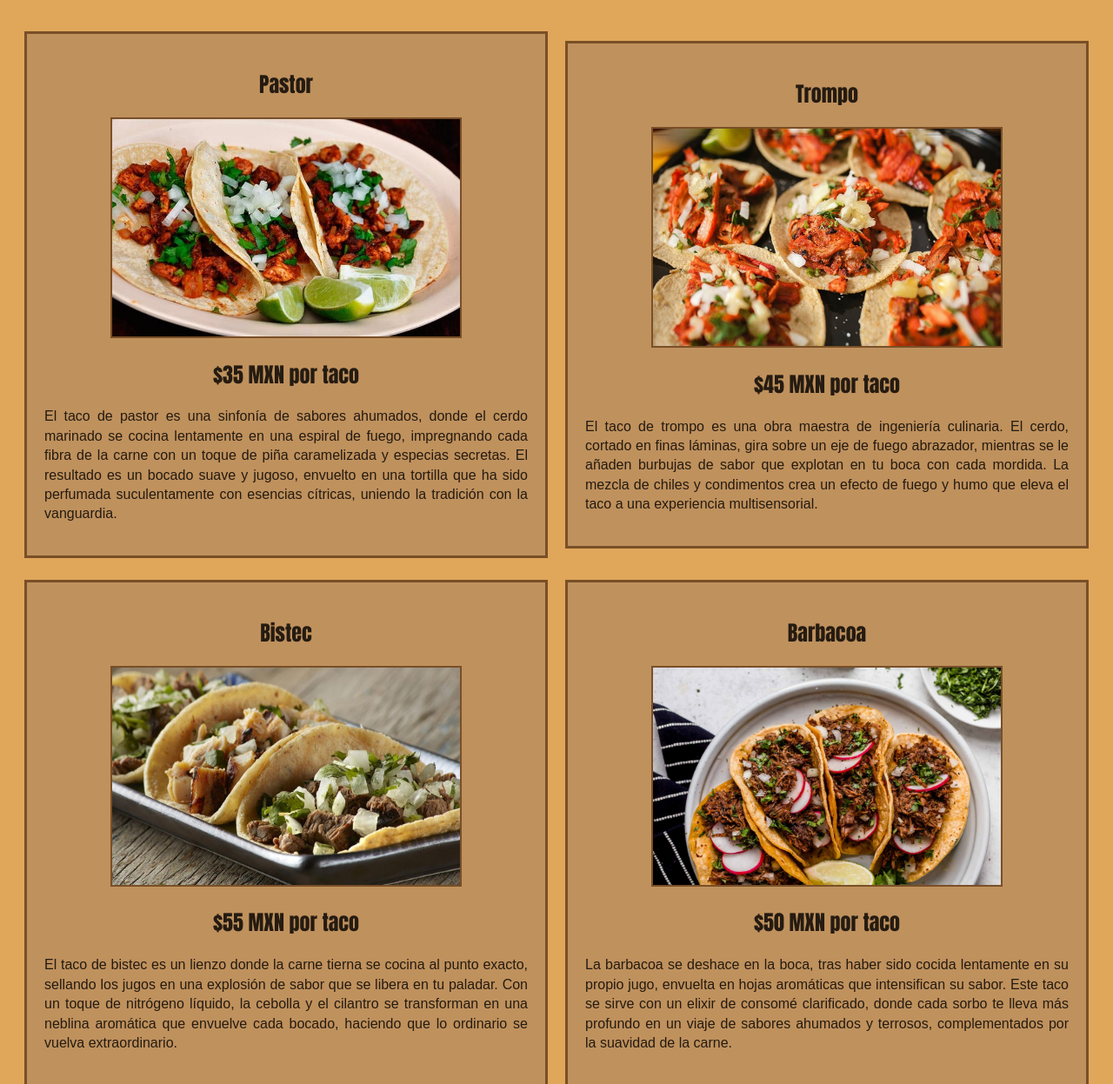
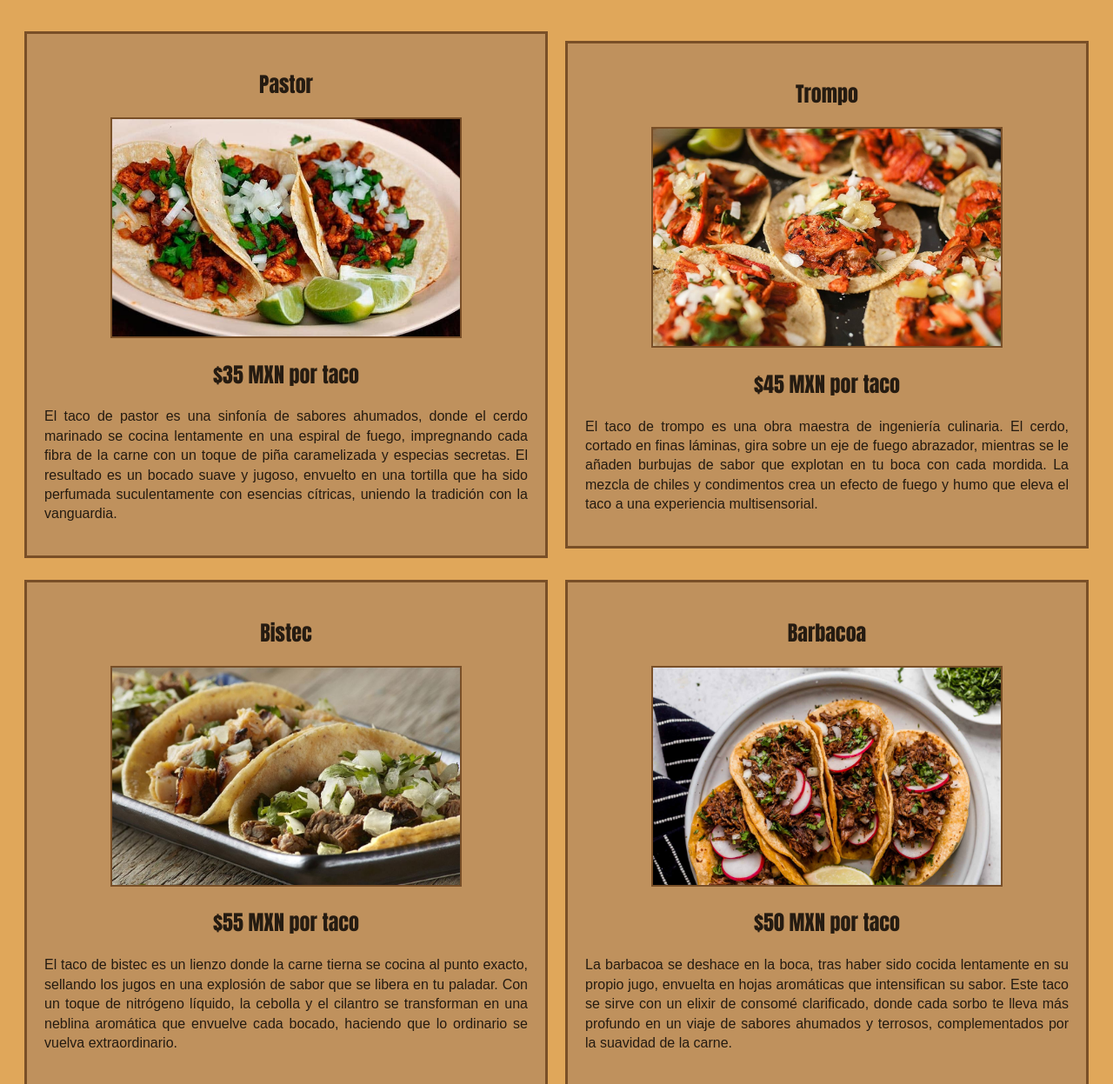
Before and after one commit to joe-chic/Web_development, a plain HTML site: page DW_Practica1_504065_Jonathan_Humphreys/menu.html in a window 1280 px wide. Shown: the part 140-1387 px from the top of the page at 87% size. Drawn offline with Linux system fonts and the light colour scheme.

Commit message:
Final changes again.

```diff
--- a/DW_Practica1_504065_Jonathan_Humphreys/menu.css
+++ b/DW_Practica1_504065_Jonathan_Humphreys/menu.css
@@ -23,8 +23,6 @@ html, body {
 
 .column{
     width: 45%;
-    height: auto;
-
     background-color:#bf915d;
     border:3px solid #794f27;
     padding:20px;
@@ -35,7 +33,7 @@ html, body {
 .column img{
     height: 250px;
     width: 400px;
-    object-fit: fill;
+    object-fit: cover;
     border:2px #794f27 solid;
 }
 
@@ -51,11 +49,6 @@ html, body {
     font-family: Impact, Haettenschweiler, 'Arial Narrow Bold', sans-serif;
 }
 
-.wrapper{
-    max-width:100%;
-    height: auto;
-    object-fit: contain;
-}
 
 /*
 Newer browsers support flex, but some olders don't.
--- a/DW_Practica1_504065_Jonathan_Humphreys/menu.html
+++ b/DW_Practica1_504065_Jonathan_Humphreys/menu.html
@@ -16,9 +16,7 @@
 
             <div class="column">
                 <h2 class="important"> Pastor </h2>
-                <div class="wrapper">
                 <img src="imgMenu/pastor.jpg" alt="Tacos al pastor">
-                </div>
                 <h2 class="important">$35 MXN por taco</h2>
                 <p> El taco de pastor es una sinfonía de sabores ahumados, donde el cerdo marinado se cocina lentamente en una espiral de fuego,
                     impregnando cada fibra de la carne con un toque de piña caramelizada y especias secretas. El resultado es un bocado suave y
@@ -29,9 +27,7 @@
 
             <div class="column">
                 <h2 class="important"> Trompo </h2>
-                <div class="wrapper">
                 <img src="imgMenu/trompo.jpg" alt="Tacos de trompo">
-                </div>
                 <h2 class="important">$45 MXN por taco</h2>
                 <p> El taco de trompo es una obra maestra de ingeniería culinaria. El cerdo, cortado en finas láminas, gira sobre un eje de fuego
                     abrazador, mientras se le añaden burbujas de sabor que explotan en tu boca con cada mordida. La mezcla de chiles y
@@ -44,9 +40,7 @@
 
             <div class="column">
                 <h2 class="important"> Bistec </h2>
-                <div class="wrapper">
                 <img src="imgMenu/bistec.jpg" alt="Tacos de bistec">
-                </div>
                 <h2 class="important">$55 MXN por taco</h2>
                 <p> El taco de bistec es un lienzo donde la carne tierna se cocina al punto exacto, sellando los jugos en una explosión de
                     sabor que se libera en tu paladar. Con un toque de nitrógeno líquido, la cebolla y el cilantro se transforman en una
@@ -56,9 +50,7 @@
 
             <div class="column">
                 <h2 class="important"> Barbacoa </h2>
-                <div class="wrapper">
                 <img src="imgMenu/barbacoa.jpg" alt="Tacos de barbacoa">
-                </div>
                 <h2 class="important">$50 MXN por taco</h2>
                 <p> La barbacoa se deshace en la boca, tras haber sido cocida lentamente en su propio jugo, envuelta en hojas
                     aromáticas que intensifican su sabor. Este taco se sirve con un elixir de consomé clarificado, donde cada sorbo
@@ -72,9 +64,7 @@
 
             <div class="column">
                 <h2 class="important"> Quesadillas Oaxaqueñas </h2>
-                <div class="wrapper">
                 <img src="imgMenu/quesadillas_oaxaqueñas.jpg" alt="Quesadillas oxaqueñas">
-                </div>
                 <h2 class="important">$30 MXN por taco</h2>
                 <p> Las quesadillas oaxaqueñas son pura poesía en tu paladar. El queso, traído desde las montañas de Oaxaca, se
                     funde en la tortilla, creando un flujo de lava que se adorna con flores de calabaza y un polvo de chiles que
@@ -85,9 +75,7 @@
 
             <div class="column">
                 <h2 class="important"> Pibil </h2>
-                <div class="wrapper">
                 <img src="imgMenu/pibil.jpg" alt="Tacos de bistec">
-                </div>
                 <h2 class="important">$55 MXN por taco</h2>
                 <p> El taco de pibil es un tributo a la cocina ancestral, llevado al futuro. El cerdo marinado en achiote se cocina en un
                      baño de vapor aromático, liberando sabores intensos que se realzan con esferas de cebolla morada encurtida. La experiencia
```
Lines whose indentation alone changed are shown as unchanged.
